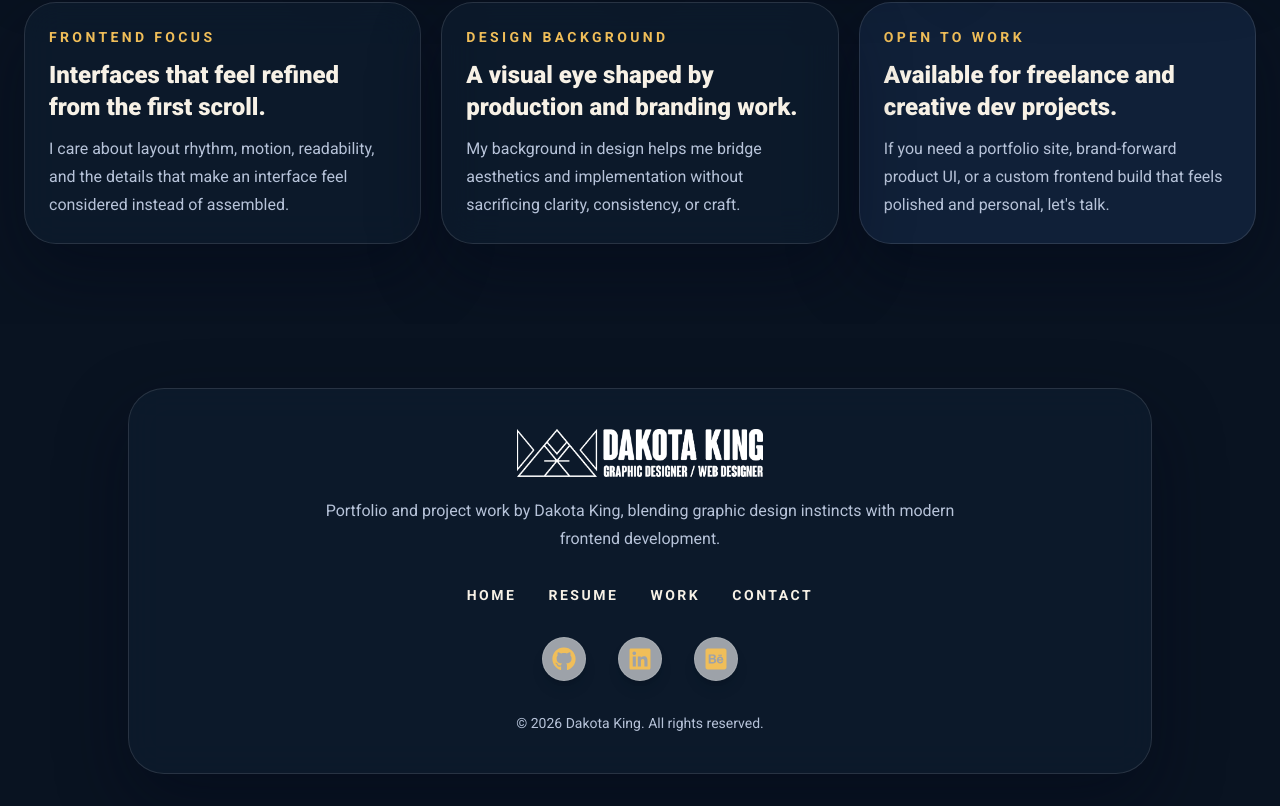
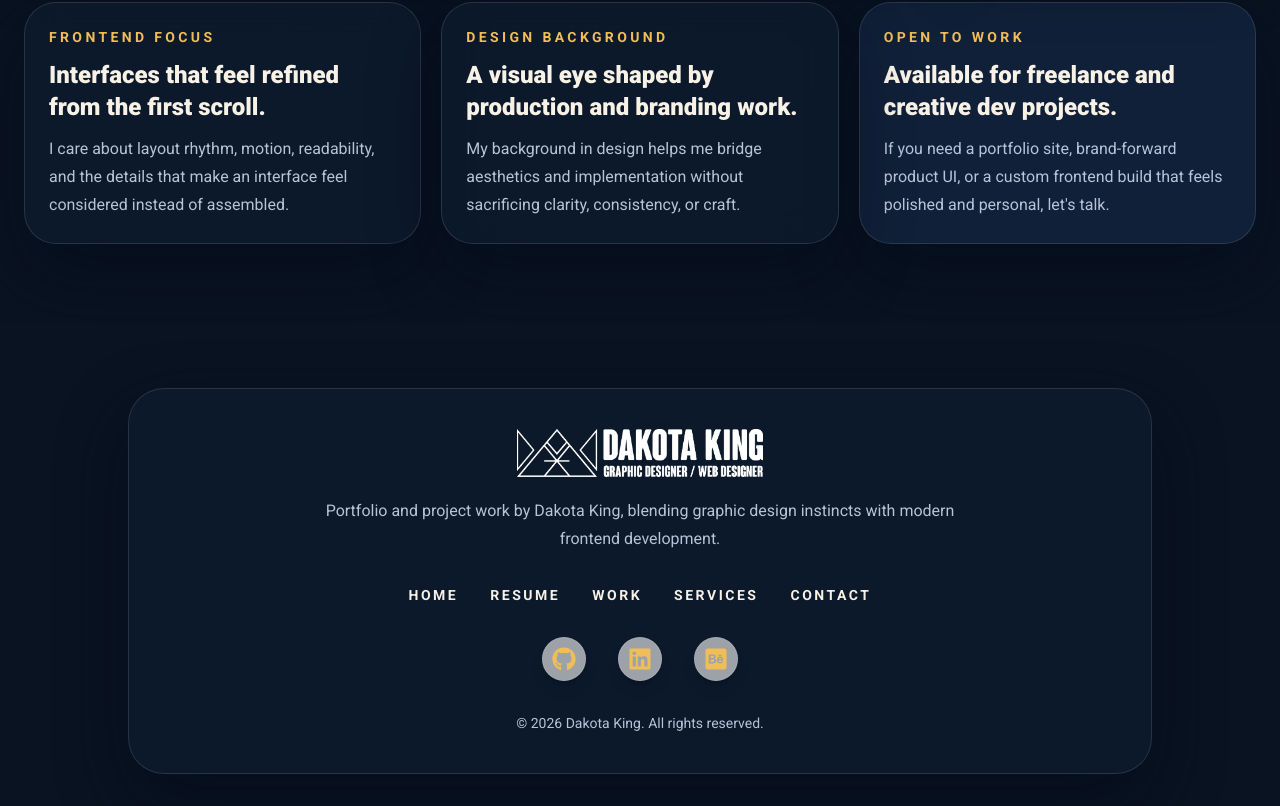
Before and after one commit to DakotaK92/DakotaK92-Portfolio, a Next.js app: page / in a window 1280 px wide. Shown: the part 1424-2230 px from the top of the page. Built offline with nearby package versions, Linux system fonts and the light colour scheme.

Commit message:
update footer with services

```diff
--- a/components/Footer.jsx
+++ b/components/Footer.jsx
@@ -37,6 +37,11 @@ const Footer = () => {
             <li>
               <Link href="/work" className="text-[var(--text)] transition-colors duration-200 hover:text-[var(--accent)]">
                 Work
+              </Link>
+            </li>
+            <li>
+              <Link href="/services" className="text-[var(--text)] transition-colors duration-200 hover:text-[var(--accent)]">
+                Services
               </Link>
             </li>
             <li>
```
